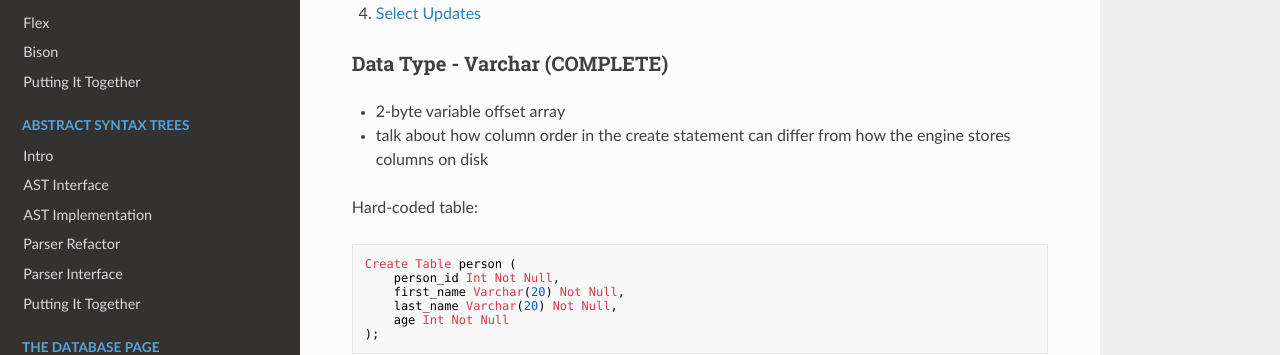
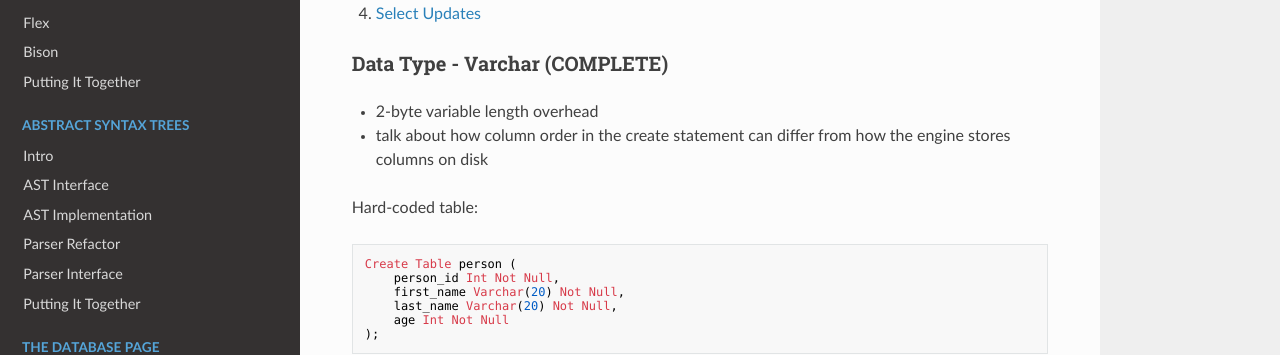
Before and after one commit to burke1791/burkeql-db, an MkDocs documentation site: the page built from docs/00-intro/project-plan.md, in a window 1280 px wide and 1400 px high, scrolled down 3136 px. Shown: the part 156-511 px from the top of the window. Built offline with MkDocs 1.6.1, drawn with Linux system fonts in a browser that asks for light colours; nearby versions of some CDN libraries; some of the changed text lies outside the part shown.

Commit message:
updated roadmap

```diff
--- a/docs/00-intro/project-plan.md
+++ b/docs/00-intro/project-plan.md
@@ -141,7 +141,7 @@ Create Table person (
 
 ### Data Type - Varchar (COMPLETE)
 
-- 2-byte variable offset array
+- 2-byte variable length overhead
 - talk about how column order in the create statement can differ from how the engine stores columns on disk
 
 Hard-coded table:
```
Also changed, not shown: other parts of docs/00-intro/project-plan.md (+1 -1 lines).
